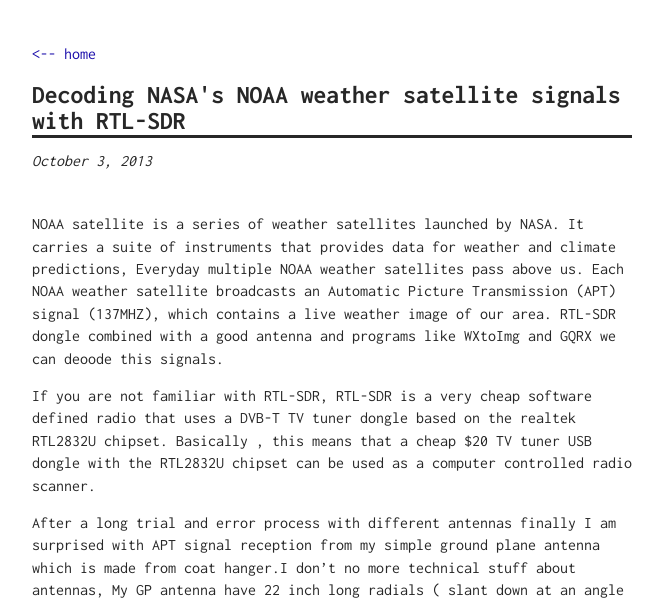
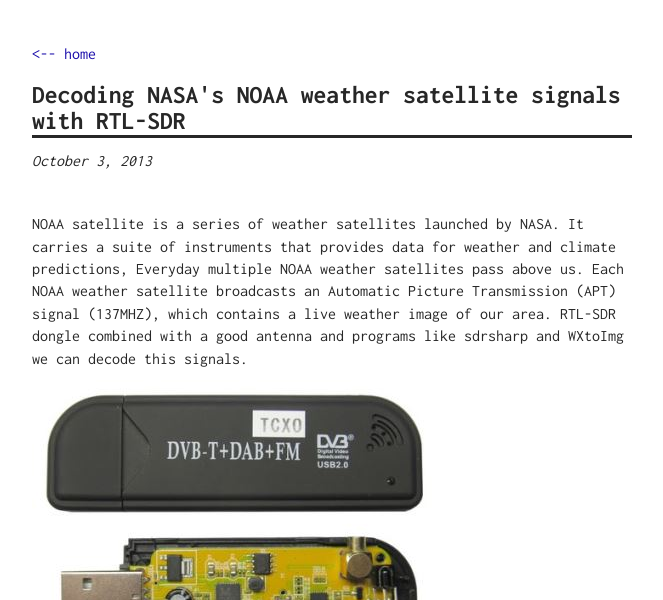
Before and after one commit to shyamjos/shyamjos.github.io, a Jekyll site: the page built from posts/_posts/2013-10-03-decoding-noaa-weather-satellite-apt-signals-with-RTL-SDR.md, in a window 1280 px wide and 900 px high, scrolled down 348 px, cut to the strip 45-645 px from the top of the window. Shown: the whole strip, without its empty margins (308-971 px from the left). Built offline with Jekyll 4.4.1, drawn with Linux system fonts in a browser that asks for light colours; comment, search, counter and statistics services are not loaded.

Commit message:
post updated with image

```diff
--- a/posts/_posts/2013-10-03-decoding-noaa-weather-satellite-apt-signals-with-RTL-SDR.md
+++ b/posts/_posts/2013-10-03-decoding-noaa-weather-satellite-apt-signals-with-RTL-SDR.md
@@ -8,8 +8,8 @@
 published: true
 ---
 
-NOAA satellite is a series of weather satellites launched by NASA. It carries a suite of instruments that provides data for weather and climate predictions, Everyday multiple NOAA weather satellites pass above us. Each NOAA weather satellite broadcasts an Automatic Picture Transmission (APT) signal (137MHZ), which contains a live weather image of our area. RTL-SDR dongle combined with a good antenna and programs like WXtoImg and GQRX we can deoode this signals.
-
+NOAA satellite is a series of weather satellites launched by NASA. It carries a suite of instruments that provides data for weather and climate predictions, Everyday multiple NOAA weather satellites pass above us. Each NOAA weather satellite broadcasts an Automatic Picture Transmission (APT) signal (137MHZ), which contains a live weather image of our area. RTL-SDR dongle combined with a good antenna and programs like sdrsharp and WXtoImg we can decode this signals.
+<img src="/assets/img/noaa/rtlsdr-dongle.jpg">
 If you are not familiar with RTL-SDR, RTL-SDR is a very cheap software defined radio that uses a DVB-T TV tuner dongle based on the realtek RTL2832U chipset. Basically , this means that a cheap $20 TV tuner USB dongle with the RTL2832U chipset can be used as a computer controlled radio scanner.
 
 After a long trial and error process with different antennas finally I am surprised with APT signal reception from my simple ground plane antenna which is made from coat hanger.I don't no more technical stuff about antennas, My GP antenna have 22 inch long radials ( slant down at an angle of 45 degrees) [close up photo of antenna](http://i.imgur.com/rq3t1W1.jpg).
```
Also changed, not shown: assets/img/noaa/rtlsdr-dongle.jpg (added).
